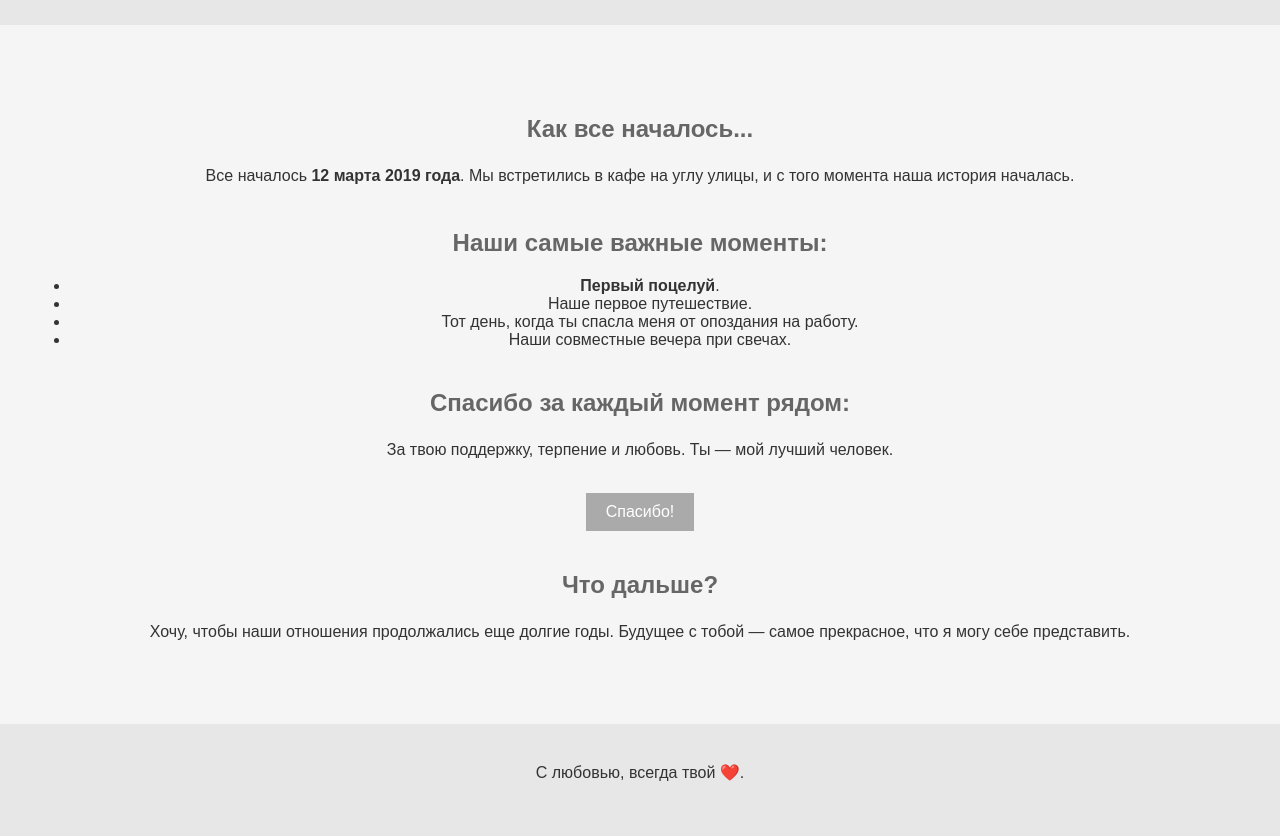
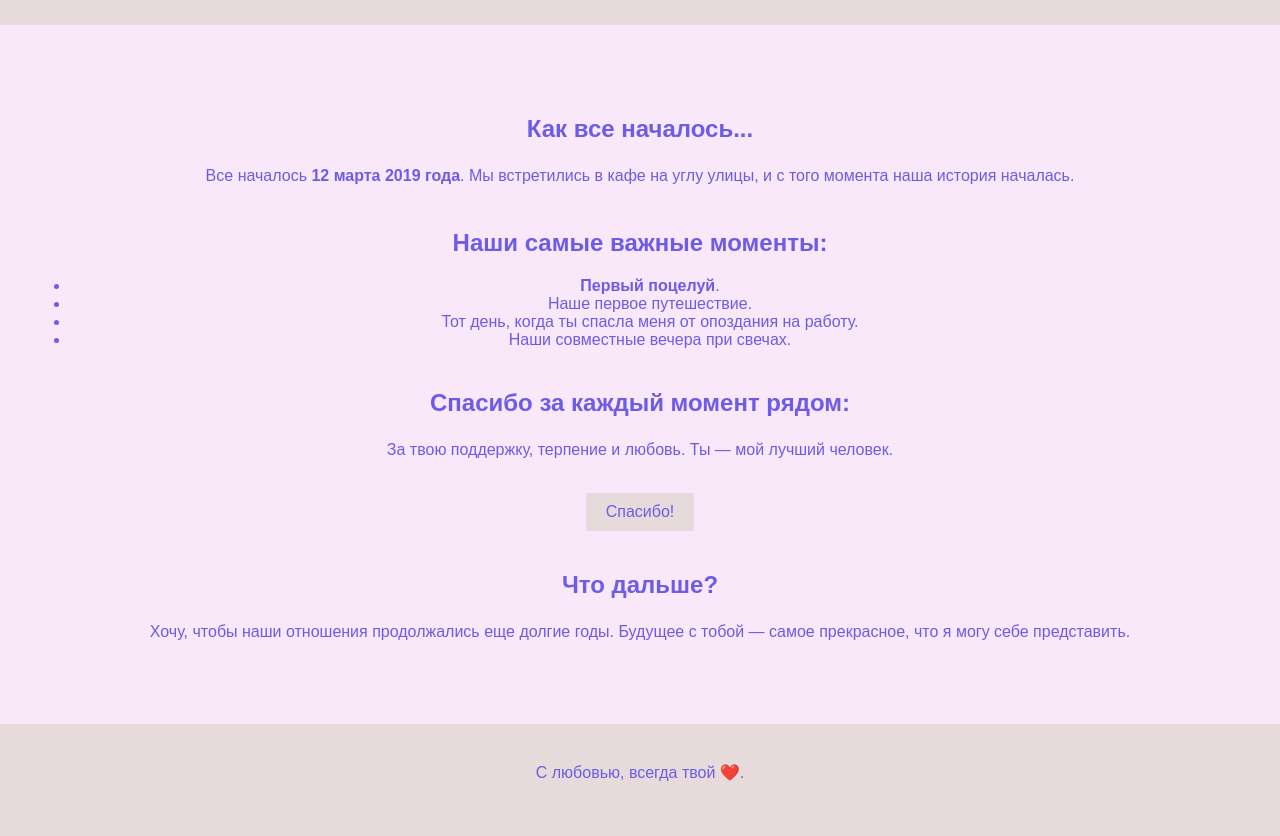
Before and after one commit to Josus24/Josus.github.io, a plain HTML site: page index.html in a window 1280 px wide. Shown: the part 94-930 px from the top of the page. Drawn offline with Linux system fonts and the light colour scheme.

Commit message:
Update styles.css

```diff
--- a/styles.css
+++ b/styles.css
@@ -2,16 +2,16 @@
 body {
     font-family: Arial, sans-serif;
     text-align: center;
-    background-color: #f5f5f5; /* Светло-серый фон */
-    color: #333; /* Темно-серый текст */
+    background-color: #f9e7fa; /* Легкий розовый фон */
+    color: #6c5ce7; /* Мягкий фиолетовый текст */
     margin: 0;
     padding: 0;
 }
 
 header, footer {
     padding: 20px;
-    background-color: #e7e7e7; /* Светло-серый фон */
-    color: #333; /* Темно-серый текст */
+    background-color: #e7dada; /* Светло-розовый фон */
+    color: #6c5ce7; /* Мягкий фиолетовый текст */
 }
 
 main {
@@ -21,14 +21,14 @@ main {
 h1 {
     font-size: 2em;
     margin-bottom: 20px;
-    color: #666; /* Более мягкий цвет заголовка */
+    color: #6c5ce7; /* Мягкий фиолетовый заголовок */
 }
 
 h2 {
     font-size: 1.5em;
     margin-top: 40px;
     margin-bottom: 20px;
-    color: #666; /* Еще мягче */
+    color: #6c5ce7; /* Мягкий фиолетовый текст */
 }
 
 p {
@@ -45,22 +45,22 @@ ul {
 button {
     padding: 10px 20px;
     font-size: 1em;
-    background-color: #aaa; /* Серая кнопка */
-    color: white;
+    background-color: #e7dada; /* Светло-розовая кнопка */
+    color: #6c5ce7; /* Мягкий фиолетовый текст */
     border: none;
     cursor: pointer;
     transition: background-color 0.3s ease;
 }
 
 button:hover {
-    background-color: #888; /* Темнее при наведении */
+    background-color: #f9e7fa; /* Более светлый фон при наведении */
 }
 
 #hiddenMessage {
     display: none;
     margin-top: 20px;
     font-style: italic;
-    color: #777; /* Мягкий цвет текста */
+    color: #6c5ce7; /* Мягкий фиолетовый текст */
 }
 
 .hearts-container {
@@ -81,6 +81,6 @@ button:hover {
 .fas.fa-heart {
     animation: fall 5s ease-in-out forwards;
     position: absolute;
-    color: #ccc; /* Очень светлые сердечки */
+    color: #e7dada; /* Очень светлые сердечки */
     font-size: 1rem;
 }
```
